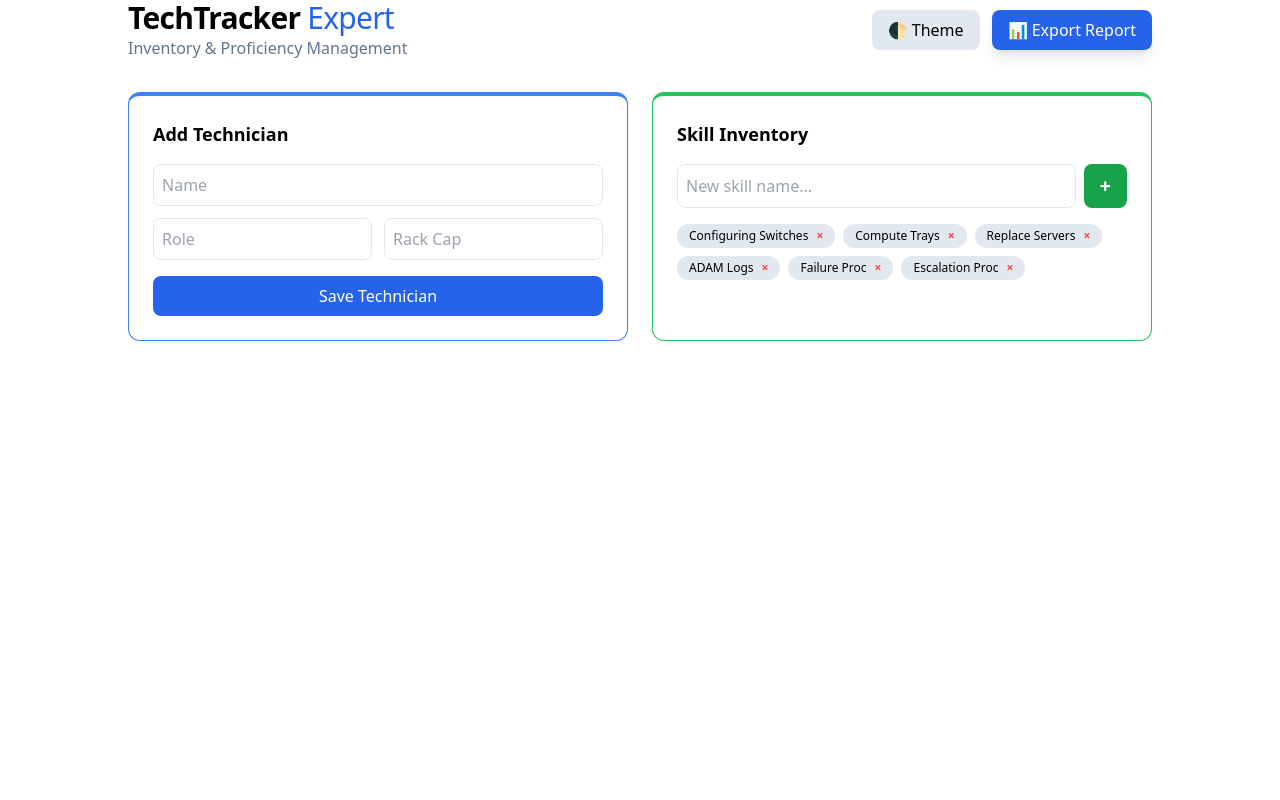
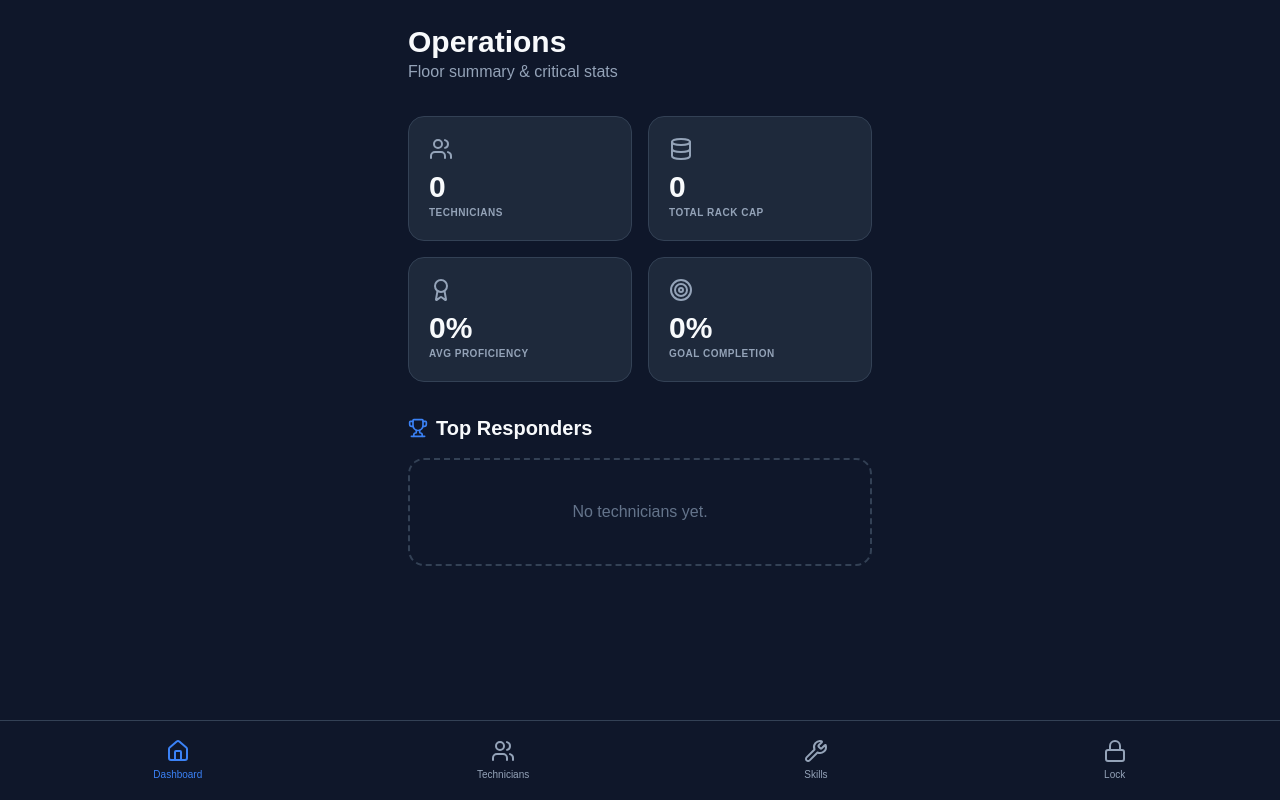
Before and after one commit to FlashAgile/L11-Technician-tracker, a plain HTML site: page index.html in a window 1280 px wide. Drawn offline with nearby package versions, Linux system fonts and the light colour scheme.

Commit message:
Revamp index.html for Operations Dashboard
Updated the title and modified the layout and styles for the operations dashboard. Enhanced the functionality for managing technicians and skills.

```diff
--- a/index.html
+++ b/index.html
@@ -3,202 +3,200 @@
 <head>
     <meta charset="UTF-8">
     <meta name="viewport" content="width=device-width, initial-scale=1.0">
-    <title>TechTracker</title>
+    <title>Operations Dashboard</title>
     <script src="https://cdn.tailwindcss.com"></script>
     <script src="https://cdn.jsdelivr.net/npm/chart.js"></script>
+    <script src="https://unpkg.com/lucide@latest"></script>
     <style>
-        /* Dark Theme Styles */
-        body.dark { background-color: #0f172a; color: #f1f5f9; }
-        .dark .card { background-color: #1e293b; border-color: #334155; color: white; }
-        .dark input, .dark select { background-color: #334155; border-color: #475569; color: white; }
-        .dark .stats-card { background-color: #1e293b; }
-
-        .card { border: 1px solid #e2e8f0; border-radius: 12px; padding: 1.5rem; background: white; transition: all 0.2s; }
-        #reportModal { display: none; position: fixed; inset: 0; background: rgba(0,0,0,0.8); z-index: 50; align-items: center; justify-content: center; padding: 2rem; }
+        body { background-color: #0f172a; color: #f8fafc; font-family: sans-serif; }
+        .card-bg { background-color: #1e293b; border: 1px solid #334155; }
+        .nav-bg { background-color: #0f172a; border-top: 1px solid #334155; }
+        .active-nav { color: #3b82f6; }
+        .inactive-nav { color: #94a3b8; }
+        #reportModal { display: none; position: fixed; inset: 0; background: rgba(0,0,0,0.85); z-index: 100; align-items: center; justify-content: center; padding: 1.5rem; }
     </style>
 </head>
-<body id="appBody" class="bg-slate-50 min-h-screen p-4 md:p-8 transition-colors duration-300">
+<body class="pb-24">
 
     <div id="reportModal">
-        <div class="bg-white dark:bg-slate-800 w-full max-w-4xl p-6 rounded-xl shadow-2xl relative">
-            <button onclick="closeReport()" class="absolute top-4 right-4 text-2xl font-bold">&times;</button>
-            <h2 class="text-2xl font-bold mb-6">Expert Data Analysis</h2>
-            <div style="height: 400px;">
-                <canvas id="exportChart"></canvas>
-            </div>
+        <div class="card-bg w-full max-w-4xl p-6 rounded-2xl shadow-2xl relative">
+            <button onclick="closeReport()" class="absolute top-4 right-4 text-2xl">&times;</button>
+            <h2 class="text-xl font-bold mb-6">Expert Skill Analysis</h2>
+            <div style="height: 350px;"><canvas id="exportChart"></canvas></div>
         </div>
     </div>
 
-    <div class="max-w-5xl mx-auto">
-        <header class="flex flex-col md:flex-row justify-between items-start md:items-center gap-4 mb-8">
-            <div>
-                <h1 class="text-3xl font-extrabold tracking-tight">TechTracker <span class="text-blue-600 font-medium">Expert</span></h1>
-                <p class="text-slate-500 dark:text-slate-400">Inventory & Proficiency Management</p>
-            </div>
-            <div class="flex gap-3">
-                <button onclick="toggleTheme()" class="bg-slate-200 dark:bg-slate-700 px-4 py-2 rounded-lg font-medium">🌓 Theme</button>
-                <button onclick="openReport()" class="bg-blue-600 hover:bg-blue-700 text-white px-4 py-2 rounded-lg font-medium shadow-lg transition">📊 Export Report</button>
-            </div>
+    <div id="view-dashboard" class="p-6 max-w-lg mx-auto">
+        <header class="mb-8">
+            <h1 class="text-3xl font-bold">Operations</h1>
+            <p class="text-slate-400">Floor summary & critical stats</p>
         </header>
 
-        <div class="grid grid-cols-1 lg:grid-cols-2 gap-6 mb-8">
-            <div class="card shadow-sm border-t-4 border-blue-500">
-                <h2 class="text-lg font-bold mb-4">Add Technician</h2>
-                <div class="grid grid-cols-2 gap-3 mb-4">
-                    <input type="text" id="t-name" placeholder="Name" class="border p-2 rounded-lg col-span-2">
-                    <input type="text" id="t-role" placeholder="Role" class="border p-2 rounded-lg">
-                    <input type="number" id="t-cap" placeholder="Rack Cap" class="border p-2 rounded-lg">
-                </div>
-                <button onclick="addTech()" class="w-full bg-blue-600 text-white py-2 rounded-lg hover:bg-blue-700">Save Technician</button>
+        <div class="grid grid-cols-2 gap-4 mb-8">
+            <div class="card-bg p-5 rounded-2xl">
+                <i data-lucide="users" class="mb-2 text-slate-400"></i>
+                <div id="stat-tech-count" class="text-3xl font-bold">0</div>
+                <div class="text-[10px] uppercase tracking-wider text-slate-400 font-semibold">Technicians</div>
             </div>
-
-            <div class="card shadow-sm border-t-4 border-green-500">
-                <h2 class="text-lg font-bold mb-4">Skill Inventory</h2>
-                <div class="flex gap-2 mb-4">
-                    <input type="text" id="new-skill" placeholder="New skill name..." class="flex-1 border p-2 rounded-lg">
-                    <button onclick="addSkill()" class="bg-green-600 text-white px-4 py-2 rounded-lg font-bold text-xl">+</button>
-                </div>
-                <div id="skill-pills" class="flex flex-wrap gap-2"></div>
+            <div class="card-bg p-5 rounded-2xl">
+                <i data-lucide="database" class="mb-2 text-slate-400"></i>
+                <div id="stat-rack-cap" class="text-3xl font-bold">0</div>
+                <div class="text-[10px] uppercase tracking-wider text-slate-400 font-semibold">Total Rack Cap</div>
+            </div>
+            <div class="card-bg p-5 rounded-2xl">
+                <i data-lucide="award" class="mb-2 text-slate-400"></i>
+                <div id="stat-avg-prof" class="text-3xl font-bold">0%</div>
+                <div class="text-[10px] uppercase tracking-wider text-slate-400 font-semibold">Avg Proficiency</div>
+            </div>
+            <div class="card-bg p-5 rounded-2xl">
+                <i data-lucide="target" class="mb-2 text-slate-400"></i>
+                <div class="text-3xl font-bold">0%</div>
+                <div class="text-[10px] uppercase tracking-wider text-slate-400 font-semibold">Goal Completion</div>
             </div>
         </div>
 
-        <div id="tech-container" class="space-y-4 pb-20"></div>
+        <section>
+            <div class="flex items-center gap-2 mb-4">
+                <i data-lucide="trophy" class="text-blue-500 w-5 h-5"></i>
+                <h2 class="text-xl font-semibold">Top Responders</h2>
+            </div>
+            <div id="top-responders-list" class="border-2 border-dashed border-slate-700 rounded-2xl p-10 text-center text-slate-500">
+                No technicians yet.
+            </div>
+        </section>
     </div>
+
+    <div id="view-technicians" class="hidden p-6 max-w-lg mx-auto">
+        <h2 class="text-2xl font-bold mb-6">Manage Techs</h2>
+        <div class="card-bg p-4 rounded-xl mb-6">
+            <input type="text" id="t-name" placeholder="Name" class="w-full bg-slate-800 border border-slate-700 p-2 rounded mb-2">
+            <input type="number" id="t-cap" placeholder="Rack Capacity" class="w-full bg-slate-800 border border-slate-700 p-2 rounded mb-4">
+            <button onclick="addTech()" class="w-full bg-blue-600 p-2 rounded font-bold">Add Tech</button>
+        </div>
+        <div id="tech-list" class="space-y-4"></div>
+    </div>
+
+    <div id="view-skills" class="hidden p-6 max-w-lg mx-auto">
+        <h2 class="text-2xl font-bold mb-4">Skill Inventory</h2>
+        <div class="flex gap-2 mb-6">
+            <input type="text" id="new-skill" class="flex-1 bg-slate-800 border border-slate-700 p-2 rounded">
+            <button onclick="addSkill()" class="bg-blue-600 px-4 rounded font-bold">+</button>
+        </div>
+        <div id="skills-pills" class="flex flex-wrap gap-2"></div>
+        <button onclick="openReport()" class="mt-8 w-full bg-slate-700 p-3 rounded-xl font-bold flex items-center justify-center gap-2">
+            <i data-lucide="bar-chart-3"></i> Export Expert Graph
+        </button>
+    </div>
+
+    <nav class="nav-bg fixed bottom-0 left-0 right-0 h-20 flex justify-around items-center px-4">
+        <button onclick="switchView('dashboard')" id="nav-dashboard" class="flex flex-col items-center active-nav">
+            <i data-lucide="home"></i>
+            <span class="text-[10px] mt-1">Dashboard</span>
+        </button>
+        <button onclick="switchView('technicians')" id="nav-technicians" class="flex flex-col items-center inactive-nav">
+            <i data-lucide="users"></i>
+            <span class="text-[10px] mt-1">Technicians</span>
+        </button>
+        <button onclick="switchView('skills')" id="nav-skills" class="flex flex-col items-center inactive-nav">
+            <i data-lucide="wrench"></i>
+            <span class="text-[10px] mt-1">Skills</span>
+        </button>
+        <button onclick="alert('Locking Dashboard...')" class="flex flex-col items-center inactive-nav">
+            <i data-lucide="lock"></i>
+            <span class="text-[10px] mt-1">Lock</span>
+        </button>
+    </nav>
 
     <script>
         let chartInstance = null;
-        let state = JSON.parse(localStorage.getItem('techTracker_v2')) || {
-            dark: false,
-            skills: ["Configuring Switches", "Compute Trays", "Replace Servers", "ADAM Logs", "Failure Proc", "Escalation Proc"],
+        let state = JSON.parse(localStorage.getItem('ops_dashboard_db')) || {
+            skills: ["Configuring Switches", "Compute Trays", "Replace Servers", "ADAM Logs"],
             techs: []
         };
 
         function save() {
-            localStorage.setItem('techTracker_v2', JSON.stringify(state));
+            localStorage.setItem('ops_dashboard_db', JSON.stringify(state));
             render();
         }
 
-        // --- Theme ---
-        function toggleTheme() {
-            state.dark = !state.dark;
+        function switchView(view) {
+            ['dashboard', 'technicians', 'skills'].forEach(v => {
+                document.getElementById(`view-${v}`).classList.add('hidden');
+                document.getElementById(`nav-${v}`).className = 'flex flex-col items-center inactive-nav';
+            });
+            document.getElementById(`view-${view}`).classList.remove('hidden');
+            document.getElementById(`nav-${view}`).className = 'flex flex-col items-center active-nav';
+        }
+
+        function addTech() {
+            const n = document.getElementById('t-name').value;
+            if(!n) return;
+            state.techs.push({ id: Date.now(), name: n, cap: parseInt(document.getElementById('t-cap').value) || 1, pro: [] });
+            document.getElementById('t-name').value = '';
             save();
         }
 
-        // --- Data Logic ---
         function addSkill() {
-            const input = document.getElementById('new-skill');
-            const val = input.value.trim();
-            if (val && !state.skills.includes(val)) {
-                state.skills.push(val);
-                input.value = '';
-                save();
-            }
+            const s = document.getElementById('new-skill').value;
+            if(s && !state.skills.includes(s)) state.skills.push(s);
+            document.getElementById('new-skill').value = '';
+            save();
         }
 
-        function removeSkill(skill) {
-            if(confirm(`Delete "${skill}"? This will remove it from all technicians.`)) {
-                state.skills = state.skills.filter(s => s !== skill);
-                state.techs.forEach(t => t.pro = t.pro.filter(s => s !== skill));
-                save();
-            }
-        }
-
-        function addTech() {
-            const name = document.getElementById('t-name').value;
-            if(!name) return alert("Enter a name");
-            state.techs.push({
-                id: Date.now(),
-                name: name,
-                role: document.getElementById('t-role').value || "Technician",
-                cap: parseInt(document.getElementById('t-cap').value) || 1,
-                pro: []
-            });
-            save();
-            document.getElementById('t-name').value = '';
-        }
-
-        function togglePro(id, skill) {
-            const t = state.techs.find(x => x.id === id);
+        function togglePro(tId, skill) {
+            const t = state.techs.find(x => x.id === tId);
             t.pro.includes(skill) ? t.pro = t.pro.filter(s => s !== skill) : t.pro.push(skill);
             save();
         }
 
-        function deleteTech(id) {
-            if(confirm("Remove this technician?")) {
-                state.techs = state.techs.filter(t => t.id !== id);
-                save();
-            }
-        }
-
-        // --- Export & Graphing ---
         function openReport() {
             document.getElementById('reportModal').style.display = 'flex';
             const ctx = document.getElementById('exportChart').getContext('2d');
-
-            // Calculate proficiency counts
-            const skillCounts = state.skills.map(skill => {
-                return state.techs.filter(t => t.pro.includes(skill)).length;
-            });
-
+            const data = state.skills.map(s => state.techs.filter(t => t.pro.includes(s)).length);
             if(chartInstance) chartInstance.destroy();
             chartInstance = new Chart(ctx, {
                 type: 'bar',
-                data: {
-                    labels: state.skills,
-                    datasets: [{
-                        label: 'Proficient Technicians',
-                        data: skillCounts,
-                        backgroundColor: '#2563eb',
-                        borderRadius: 6
-                    }]
-                },
-                options: {
-                    maintainAspectRatio: false,
-                    scales: {
-                        y: { beginAtZero: true, ticks: { precision: 0 } }
-                    }
-                }
+                data: { labels: state.skills, datasets: [{ label: 'Proficiency', data, backgroundColor: '#3b82f6' }] },
+                options: { maintainAspectRatio: false, color: '#fff' }
             });
         }
 
-        function closeReport() {
-            document.getElementById('reportModal').style.display = 'none';
-        }
+        function closeReport() { document.getElementById('reportModal').style.display = 'none'; }
 
-        // --- Render ---
         function render() {
-            document.getElementById('appBody').className = state.dark ? 'dark' : '';
+            // Stats
+            const totalCap = state.techs.reduce((a, b) => a + b.cap, 0);
+            document.getElementById('stat-tech-count').innerText = state.techs.length;
+            document.getElementById('stat-rack-cap').innerText = totalCap;
 
-            // Render Pills
-            document.getElementById('skill-pills').innerHTML = state.skills.map(s => `
-                <span class="bg-slate-200 dark:bg-slate-700 px-3 py-1 rounded-full text-xs font-medium flex items-center gap-2">
-                    ${s} <button onclick="removeSkill('${s}')" class="text-red-500 hover:text-red-700 font-bold">×</button>
-                </span>
-            `).join('');
+            const totalPossible = state.techs.length * state.skills.length;
+            const totalActual = state.techs.reduce((a, b) => a + b.pro.length, 0);
+            document.getElementById('stat-avg-prof').innerText = totalPossible ? Math.round((totalActual/totalPossible)*100) + '%' : '0%';
 
-            // Render Techs
-            document.getElementById('tech-container').innerHTML = state.techs.map(t => `
-                <div class="card shadow-md animate-in fade-in duration-500">
-                    <div class="flex justify-between items-start mb-6">
-                        <div>
-                            <h3 class="text-xl font-bold">${t.name}</h3>
-                            <p class="text-sm text-slate-500">${t.role} • Rack Capacity: ${t.cap}</p>
-                        </div>
-                        <button onclick="deleteTech(${t.id})" class="text-slate-400 hover:text-red-500 transition">Delete</button>
-                    </div>
-                    <div class="grid grid-cols-1 sm:grid-cols-2 md:grid-cols-3 gap-3">
-                        ${state.skills.map(s => {
-                            const active = t.pro.includes(s);
-                            return `
-                                <div onclick="togglePro(${t.id}, '${s}')" class="flex items-center gap-3 p-3 rounded-lg border cursor-pointer transition ${active ? 'bg-blue-50 border-blue-400 dark:bg-blue-900/30' : 'hover:bg-slate-50 dark:hover:bg-slate-700'}">
-                                    <input type="checkbox" ${active ? 'checked' : ''} class="w-4 h-4 text-blue-600">
-                                    <span class="text-sm ${active ? 'font-bold' : 'opacity-60'}">${s}</span>
-                                </div>
-                            `;
-                        }).join('')}
+            // Top Responders
+            const sorted = [...state.techs].sort((a, b) => b.pro.length - a.pro.length).slice(0, 3);
+            const list = document.getElementById('top-responders-list');
+            if(state.techs.length > 0) {
+                list.className = "space-y-2";
+                list.innerHTML = sorted.map(t => `<div class="card-bg p-3 rounded-xl flex justify-between"><span>${t.name}</span><span class="text-blue-400 font-bold">${t.pro.length} Skills</span></div>`).join('');
+            }
+
+            // Tech List
+            document.getElementById('tech-list').innerHTML = state.techs.map(t => `
+                <div class="card-bg p-4 rounded-xl">
+                    <div class="font-bold text-lg mb-3">${t.name} (Cap: ${t.cap})</div>
+                    <div class="grid grid-cols-2 gap-2 text-xs">
+                        ${state.skills.map(s => `
+                            <button onclick="togglePro(${t.id}, '${s}')" class="p-2 rounded border ${t.pro.includes(s) ? 'bg-blue-600 border-blue-400' : 'border-slate-700'}">${s}</button>
+                        `).join('')}
                     </div>
                 </div>
             `).join('');
+
+            // Skill Pills
+            document.getElementById('skills-pills').innerHTML = state.skills.map(s => `<span class="bg-slate-800 px-3 py-1 rounded-full text-sm border border-slate-700">${s}</span>`).join('');
+
+            lucide.createIcons();
         }
 
         render();
```
